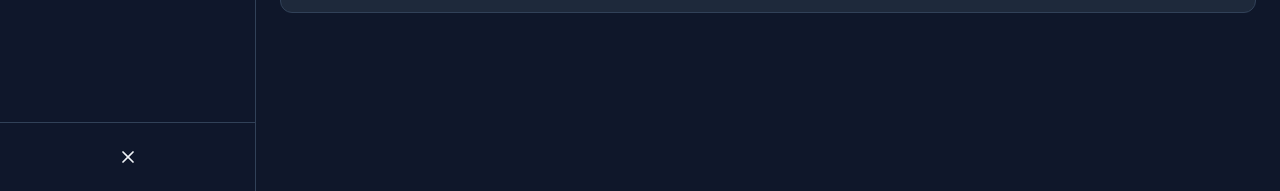
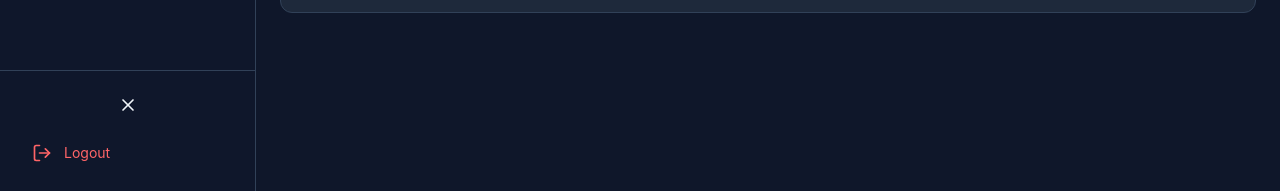
Before and after one commit to shubhamthakur-2504/FleetFlow, a React (Vite) app in the folder frontend/: page /dashboard in a window 1280 px wide. Shown: the part 609-800 px from the top of the page. Built offline with nearby package versions, Linux system fonts and the light colour scheme; no server answers.

Commit message:
feat: add logout

```diff
--- a/frontend/src/Pages/Analytics.jsx
+++ b/frontend/src/Pages/Analytics.jsx
@@ -1,10 +1,23 @@
 import { useState, useEffect } from 'react';
-import { Menu, X } from 'lucide-react';
+import { useNavigate } from 'react-router-dom';
+import { Menu, X, LogOut } from 'lucide-react';
 import { LineChart, Line, BarChart, Bar, XAxis, YAxis, CartesianGrid, Tooltip, Legend, ResponsiveContainer, PieChart, Pie, Cell } from 'recharts';
 import { analyticsApi } from '../lib/analytics';
+import { authApi } from '../lib/auth';
 
 export default function Analytics() {
+  const navigate = useNavigate();
   const [sidebarOpen, setSidebarOpen] = useState(true);
+
+  const handleLogout = async () => {
+    try {
+      await authApi.logout();
+      navigate('/login');
+    } catch (error) {
+      console.error('Logout failed:', error);
+      navigate('/login');
+    }
+  };
   const [timeRange, setTimeRange] = useState('month'); // month, week, year
   const [isLoading, setIsLoading] = useState(true);
   const [error, setError] = useState(null);
@@ -117,12 +130,21 @@ export default function Analytics() {
         </nav>
 
         {/* Toggle Button */}
-        <div className="p-4 border-t border-slate-700">
+        <div className="p-4 border-t border-slate-700 space-y-2">
           <button
             onClick={() => setSidebarOpen(!sidebarOpen)}
             className="w-full flex items-center justify-center p-2 rounded-lg hover:bg-slate-800 transition-colors"
           >
             {sidebarOpen ? <X size={20} /> : <Menu size={20} />}
+          </button>
+
+          {/* Logout Button */}
+          <button
+            onClick={handleLogout}
+            className="w-full flex items-center gap-3 px-4 py-3 rounded-lg text-red-400 hover:bg-red-500/10 transition-colors"
+          >
+            <LogOut size={20} />
+            {sidebarOpen && <span className="text-sm">Logout</span>}
           </button>
         </div>
       </div>
--- a/frontend/src/Pages/Dashboard.jsx
+++ b/frontend/src/Pages/Dashboard.jsx
@@ -1,9 +1,22 @@
 import { useState } from "react";
-import { Menu, X, Search, AlertTriangle, TrendingUp, Package } from "lucide-react";
+import { useNavigate } from "react-router-dom";
+import { Menu, X, Search, AlertTriangle, TrendingUp, Package, LogOut } from "lucide-react";
 import { Input } from "@/components/ui/input";
+import { authApi } from "@/lib/auth";
 
 export default function Dashboard() {
+  const navigate = useNavigate();
   const [sidebarOpen, setSidebarOpen] = useState(true);
+
+  const handleLogout = async () => {
+    try {
+      await authApi.logout();
+      navigate('/login');
+    } catch (error) {
+      console.error('Logout failed:', error);
+      navigate('/login');
+    }
+  };
 
   const menuItems = [
     { icon: "📊", label: "Dashboard", href: "/dashboard" },
@@ -64,12 +77,21 @@ export default function Dashboard() {
         </nav>
 
         {/* Toggle Button */}
-        <div className="p-4 border-t border-slate-700">
+        <div className="p-4 border-t border-slate-700 space-y-2">
           <button
             onClick={() => setSidebarOpen(!sidebarOpen)}
             className="w-full flex items-center justify-center p-2 rounded-lg hover:bg-slate-800 transition-colors"
           >
             {sidebarOpen ? <X size={20} /> : <Menu size={20} />}
+          </button>
+
+          {/* Logout Button */}
+          <button
+            onClick={handleLogout}
+            className="w-full flex items-center gap-3 px-4 py-3 rounded-lg text-red-400 hover:bg-red-500/10 transition-colors"
+          >
+            <LogOut size={20} />
+            {sidebarOpen && <span className="text-sm">Logout</span>}
           </button>
         </div>
       </div>
--- a/frontend/src/Pages/DriverPerformance.jsx
+++ b/frontend/src/Pages/DriverPerformance.jsx
@@ -1,12 +1,25 @@
 import { useState, useEffect } from 'react';
-import { Menu, X, Search, Plus, Edit2, Trash2 } from 'lucide-react';
+import { useNavigate } from 'react-router-dom';
+import { Menu, X, Search, Plus, Edit2, Trash2, LogOut } from 'lucide-react';
 import { Input } from '@/components/ui/input';
 import { Button } from '@/components/ui/button';
 import { NewDriverForm } from '@/components/NewDriverForm';
 import { driverApi } from '@/lib/driver';
+import { authApi } from '@/lib/auth';
 
 export default function DriverPerformance() {
+  const navigate = useNavigate();
   const [sidebarOpen, setSidebarOpen] = useState(true);
+
+  const handleLogout = async () => {
+    try {
+      await authApi.logout();
+      navigate('/login');
+    } catch (error) {
+      console.error('Logout failed:', error);
+      navigate('/login');
+    }
+  };
   const [searchTerm, setSearchTerm] = useState('');
   const [filterStatus, setFilterStatus] = useState('all');
   const [sortBy, setSortBy] = useState('name');
@@ -188,12 +201,21 @@ export default function DriverPerformance() {
         </nav>
 
         {/* Toggle Button */}
-        <div className="p-4 border-t border-slate-700">
+        <div className="p-4 border-t border-slate-700 space-y-2">
           <button
             onClick={() => setSidebarOpen(!sidebarOpen)}
             className="w-full flex items-center justify-center p-2 rounded-lg hover:bg-slate-800 transition-colors"
           >
             {sidebarOpen ? <X size={20} /> : <Menu size={20} />}
+          </button>
+
+          {/* Logout Button */}
+          <button
+            onClick={handleLogout}
+            className="w-full flex items-center gap-3 px-4 py-3 rounded-lg text-red-400 hover:bg-red-500/10 transition-colors"
+          >
+            <LogOut size={20} />
+            {sidebarOpen && <span className="text-sm">Logout</span>}
           </button>
         </div>
       </div>
--- a/frontend/src/Pages/ExpenseLogging.jsx
+++ b/frontend/src/Pages/ExpenseLogging.jsx
@@ -1,12 +1,25 @@
 import { useState, useEffect } from 'react';
-import { Menu, X, Search, Plus } from 'lucide-react';
+import { useNavigate } from 'react-router-dom';
+import { Menu, X, Search, Plus, LogOut } from 'lucide-react';
 import { Input } from '../components/ui/input';
 import { Button } from '../components/ui/button';
 import { NewExpenseForm } from '../components/NewExpenseForm';
 import { expenseApi } from '../lib/expense';
+import { authApi } from '../lib/auth';
 
 export default function ExpenseLogging() {
+  const navigate = useNavigate();
   const [sidebarOpen, setSidebarOpen] = useState(true);
+
+  const handleLogout = async () => {
+    try {
+      await authApi.logout();
+      navigate('/login');
+    } catch (error) {
+      console.error('Logout failed:', error);
+      navigate('/login');
+    }
+  };
   const [showNewExpenseForm, setShowNewExpenseForm] = useState(false);
   const [searchQuery, setSearchQuery] = useState('');
   const [filterStatus, setFilterStatus] = useState('all');
@@ -152,12 +165,21 @@ export default function ExpenseLogging() {
         </nav>
 
         {/* Toggle Button */}
-        <div className="p-4 border-t border-slate-700">
+        <div className="p-4 border-t border-slate-700 space-y-2">
           <button
             onClick={() => setSidebarOpen(!sidebarOpen)}
             className="w-full flex items-center justify-center p-2 rounded-lg hover:bg-slate-800 transition-colors"
           >
             {sidebarOpen ? <X size={20} /> : <Menu size={20} />}
+          </button>
+
+          {/* Logout Button */}
+          <button
+            onClick={handleLogout}
+            className="w-full flex items-center gap-3 px-4 py-3 rounded-lg text-red-400 hover:bg-red-500/10 transition-colors"
+          >
+            <LogOut size={20} />
+            {sidebarOpen && <span className="text-sm">Logout</span>}
           </button>
         </div>
       </div>
--- a/frontend/src/Pages/Maintenance.jsx
+++ b/frontend/src/Pages/Maintenance.jsx
@@ -1,5 +1,6 @@
 import { useState, useEffect } from "react";
-import { Menu, X, Search, Trash2, Lock } from "lucide-react";
+import { useNavigate } from "react-router-dom";
+import { Menu, X, Search, Trash2, Lock, LogOut } from "lucide-react";
 import { Input } from "@/components/ui/input";
 import NewServiceForm from "@/components/NewServiceForm";
 import { maintenanceApi } from "@/lib/maintenance";
@@ -7,7 +8,18 @@ import { vehicleApi } from "@/lib/vehicle";
 import { authApi } from "@/lib/auth";
 
 export default function MaintenanceServiceLogs() {
+  const navigate = useNavigate();
   const [sidebarOpen, setSidebarOpen] = useState(true);
+
+  const handleLogout = async () => {
+    try {
+      await authApi.logout();
+      navigate('/login');
+    } catch (error) {
+      console.error('Logout failed:', error);
+      navigate('/login');
+    }
+  };
   const [showForm, setShowForm] = useState(false);
   const [searchTerm, setSearchTerm] = useState("");
   const [sortBy, setSortBy] = useState("date");
@@ -193,12 +205,21 @@ export default function MaintenanceServiceLogs() {
         </nav>
 
         {/* Toggle Button */}
-        <div className="p-4 border-t border-slate-700">
+        <div className="p-4 border-t border-slate-700 space-y-2">
           <button
             onClick={() => setSidebarOpen(!sidebarOpen)}
             className="w-full flex items-center justify-center p-2 rounded-lg hover:bg-slate-800 transition-colors"
           >
             {sidebarOpen ? <X size={20} /> : <Menu size={20} />}
+          </button>
+
+          {/* Logout Button */}
+          <button
+            onClick={handleLogout}
+            className="w-full flex items-center gap-3 px-4 py-3 rounded-lg text-red-400 hover:bg-red-500/10 transition-colors"
+          >
+            <LogOut size={20} />
+            {sidebarOpen && <span className="text-sm">Logout</span>}
           </button>
         </div>
       </div>
--- a/frontend/src/Pages/TripDispatcher.jsx
+++ b/frontend/src/Pages/TripDispatcher.jsx
@@ -1,5 +1,6 @@
 import { useState, useEffect } from "react";
-import { Menu, X, Search, Play, CheckSquare, XSquare, Trash2 } from "lucide-react";
+import { useNavigate } from "react-router-dom";
+import { Menu, X, Search, Play, CheckSquare, XSquare, Trash2, LogOut } from "lucide-react";
 import { Input } from "@/components/ui/input";
 import { Button } from "@/components/ui/button";
 import NewTripForm from "@/components/NewTripForm";
@@ -9,7 +10,18 @@ import { driverApi } from "@/lib/driver";
 import { authApi } from "@/lib/auth";
 
 export default function TripDispatcher() {
+  const navigate = useNavigate();
   const [sidebarOpen, setSidebarOpen] = useState(true);
+
+  const handleLogout = async () => {
+    try {
+      await authApi.logout();
+      navigate('/login');
+    } catch (error) {
+      console.error('Logout failed:', error);
+      navigate('/login');
+    }
+  };
   const [searchTerm, setSearchTerm] = useState("");
   const [sortBy, setSortBy] = useState("id");
   const [filterStatus, setFilterStatus] = useState("all");
@@ -246,12 +258,21 @@ export default function TripDispatcher() {
         </nav>
 
         {/* Toggle Button */}
-        <div className="p-4 border-t border-slate-700">
+        <div className="p-4 border-t border-slate-700 space-y-2">
           <button
             onClick={() => setSidebarOpen(!sidebarOpen)}
             className="w-full flex items-center justify-center p-2 rounded-lg hover:bg-slate-800 transition-colors"
           >
             {sidebarOpen ? <X size={20} /> : <Menu size={20} />}
+          </button>
+
+          {/* Logout Button */}
+          <button
+            onClick={handleLogout}
+            className="w-full flex items-center gap-3 px-4 py-3 rounded-lg text-red-400 hover:bg-red-500/10 transition-colors"
+          >
+            <LogOut size={20} />
+            {sidebarOpen && <span className="text-sm">Logout</span>}
           </button>
         </div>
       </div>
--- a/frontend/src/Pages/VehicleRegistry.jsx
+++ b/frontend/src/Pages/VehicleRegistry.jsx
@@ -1,5 +1,6 @@
 import { useState, useEffect } from "react";
-import { Menu, X, Search, Plus, Loader } from "lucide-react";
+import { useNavigate } from "react-router-dom";
+import { Menu, X, Search, Plus, Loader, LogOut } from "lucide-react";
 import { Input } from "@/components/ui/input";
 import { Button } from "@/components/ui/button";
 import NewVehicleForm from "@/components/NewVehicleForm";
@@ -8,7 +9,18 @@ import { VEHICLE_STATUSES } from "@/lib/constants";
 import { authApi } from "@/lib/auth";
 
 export default function VehicleRegistry() {
+  const navigate = useNavigate();
   const [sidebarOpen, setSidebarOpen] = useState(true);
+
+  const handleLogout = async () => {
+    try {
+      await authApi.logout();
+      navigate('/login');
+    } catch (error) {
+      console.error('Logout failed:', error);
+      navigate('/login');
+    }
+  };
   const [showNewVehicleForm, setShowNewVehicleForm] = useState(false);
   const [searchTerm, setSearchTerm] = useState("");
   const [sortBy, setSortBy] = useState("licensePlate");
@@ -202,12 +214,21 @@ export default function VehicleRegistry() {
         </nav>
 
         {/* Toggle Button */}
-        <div className="p-4 border-t border-slate-700">
+        <div className="p-4 border-t border-slate-700 space-y-2">
           <button
             onClick={() => setSidebarOpen(!sidebarOpen)}
             className="w-full flex items-center justify-center p-2 rounded-lg hover:bg-slate-800 transition-colors"
           >
             {sidebarOpen ? <X size={20} /> : <Menu size={20} />}
+          </button>
+
+          {/* Logout Button */}
+          <button
+            onClick={handleLogout}
+            className="w-full flex items-center gap-3 px-4 py-3 rounded-lg text-red-400 hover:bg-red-500/10 transition-colors"
+          >
+            <LogOut size={20} />
+            {sidebarOpen && <span className="text-sm">Logout</span>}
           </button>
         </div>
       </div>
```
